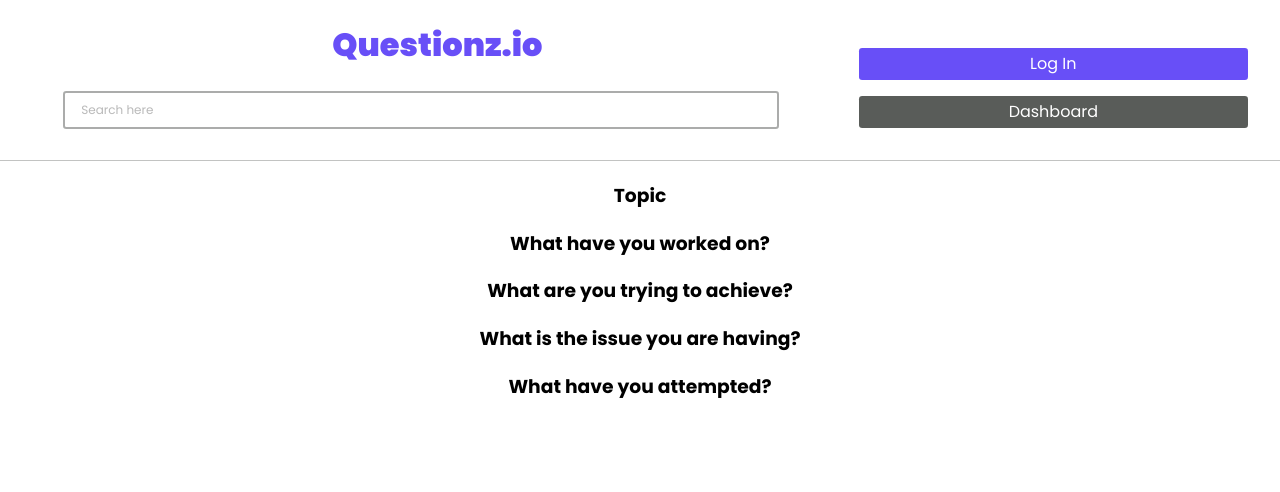
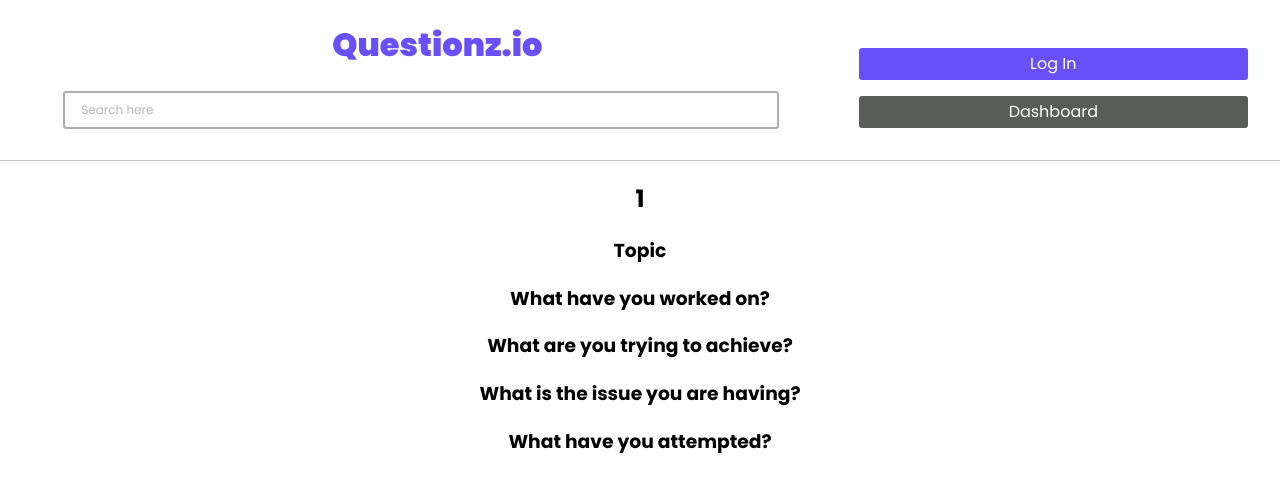
Before and after one commit to JaredS129/student-project--agile-dev-ops--aws-backend, a React (Create React App) app: page /question/1 in a window 1280 px wide. Shown: the top 492 px of the page. Built offline with nearby package versions, Linux system fonts and the light colour scheme.

Commit message:
Add id with useParams

```diff
--- a/src/components/fullQuestion/FullQuestion.js
+++ b/src/components/fullQuestion/FullQuestion.js
@@ -1,7 +1,10 @@
+import { useParams } from "react-router-dom";
+
 const FullQuestion = (props) => {
+  const { id } = useParams();
   return (
     <div>
-      <h2>{props.title}</h2>
+      <h2>{props.title ?? id}</h2>
       <h3>Topic</h3>
       <p>{props.topic}</p>
       <h3>What have you worked on?</h3>
```
